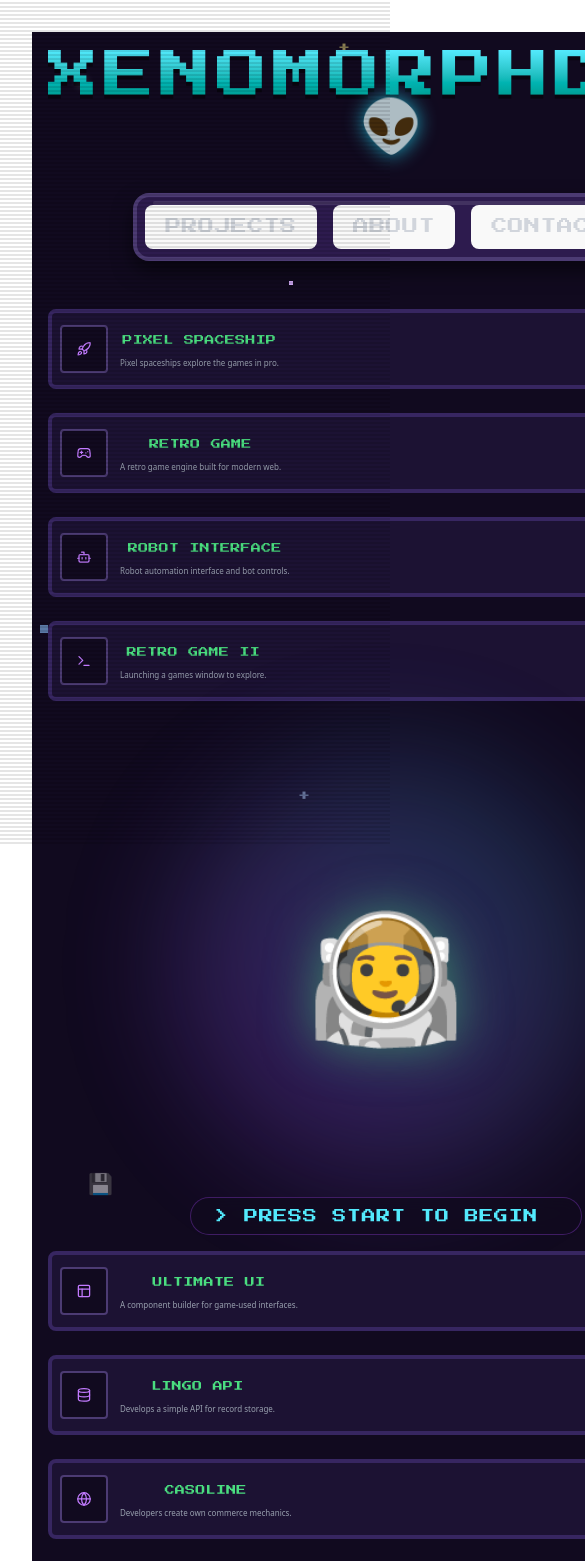
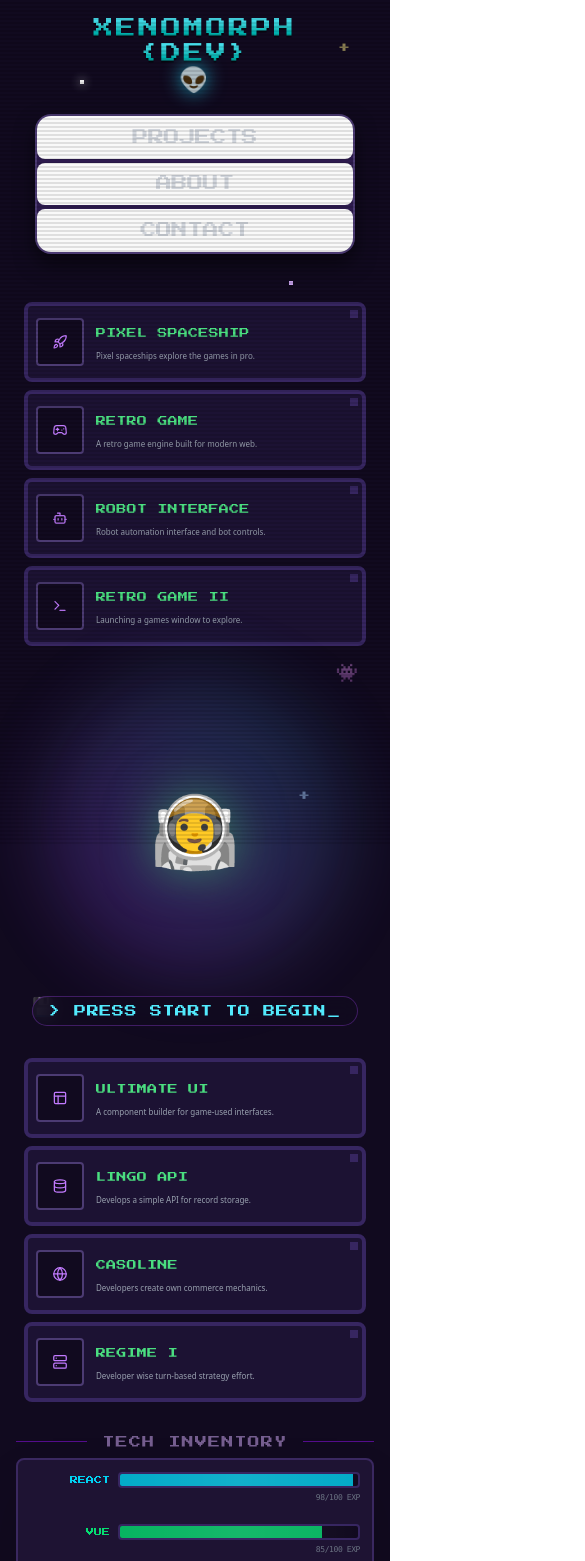
Before and after one commit to alamar1990/xenomorph, a React (Vite) app: page / in a window 390 px wide. Shown: the top 1561 px of the page, 585 px wide, since content can reach past the window. Built offline with nearby package versions, Linux system fonts and the light colour scheme.

Commit message:
fix: adjust responsiveness nav and title

```diff
--- a/index.html
+++ b/index.html
@@ -3,7 +3,7 @@
 <head>
     <meta charset="UTF-8"/>
     <link rel="icon" type="image/svg+xml" href="/vite.svg"/>
-    <meta name="viewport" content="width=device-width, initial-scale=1.0, minimum-scale=1.0, maximum-scale=5.0"/>
+    <meta name="viewport" content="width=device-width, initial-scale=1.0"/>
     <title>xenomorphdev</title>
 </head>
 <body>
--- a/src/App.css
+++ b/src/App.css
@@ -2,10 +2,8 @@
 @import url('https://fonts.googleapis.com/css2?family=Press+Start+2P&display=swap');
 
 #root {
-    max-width: 1280px;
-    margin: 0 auto;
-    padding: 2rem;
-    text-align: center;
+    width: 100%;
+    min-height: 100vh;
 }
 
 .logo {
--- a/src/PixelArcade.tsx
+++ b/src/PixelArcade.tsx
@@ -29,7 +29,6 @@ const PixelArcade = () => {
   return (
     <div
       className="min-h-screen w-full bg-[#110a1f] text-white font-pixel relative overflow-x-hidden selection:bg-green-400 selection:text-black">
-
       <div className="fixed inset-0 z-0 pointer-events-none">
         <div
           className="absolute inset-0 bg-[radial-gradient(circle_at_center,_var(--tw-gradient-stops))] from-[#2d1b4e] via-[#110a1f] to-[#000000]"></div>
@@ -42,81 +41,100 @@ const PixelArcade = () => {
 
       <div
         className="fixed inset-0 z-50 pointer-events-none bg-[linear-gradient(rgba(18,16,16,0)_50%,rgba(0,0,0,0.1)_50%)] bg-[length:100%_4px]"/>
-
       <div
         className="relative z-10 w-full max-w-7xl mx-auto px-4 py-4 md:py-8 flex flex-col min-h-screen overflow-hidden">
-
         <header className="flex flex-col items-center mb-12">
-          <h1 className="text-4xl md:text-6xl text-center mb-8 tracking-widest uppercase relative group cursor-default">
+          <h1
+            className="w-full max-w-full text-center mb-4 sm:mb-8 tracking-wider sm:tracking-widest uppercase relative group cursor-default px-2 sm:px-4">
+            <div className="flex flex-col sm:flex-row items-center justify-center gap-0 sm:gap-2 md:gap-4">
               <span
-              className="text-transparent bg-clip-text bg-gradient-to-b from-cyan-300 to-teal-600 drop-shadow-[0_4px_0_rgba(0,0,0,0.5)]">
-              XENOMORPHDEV
+                className="text-xl xs:text-2xl sm:text-4xl md:text-6xl text-transparent bg-clip-text bg-gradient-to-b from-cyan-300 to-teal-600 drop-shadow-[0_2px_0_rgba(0,0,0,0.5)] sm:drop-shadow-[0_4px_0_rgba(0,0,0,0.5)] leading-tight">
+                XENOMORPH
               </span>
               <span
-              className="inline-block ml-4 text-cyan-400 drop-shadow-[0_0_10px_rgba(34,211,238,0.8)] animate-bounce">
+                className="text-xl xs:text-2xl sm:text-4xl md:text-6xl text-transparent bg-clip-text bg-gradient-to-b from-cyan-300 to-teal-600 drop-shadow-[0_2px_0_rgba(0,0,0,0.5)] sm:drop-shadow-[0_4px_0_rgba(0,0,0,0.5)] leading-tight">
+                {'{DEV}'}
+              </span>
+              <span
+                className="text-cyan-400 drop-shadow-[0_0_10px_rgba(34,211,238,0.8)] animate-bounce text-2xl sm:text-5xl ml-0 sm:ml-2 md:ml-4">
                 👽
               </span>
+            </div>
           </h1>
 
-          <nav
-            className="bg-[#2d1b4e] border-4 border-[#4c3b73] rounded-2xl px-2 py-2 shadow-[0_10px_20px_rgba(0,0,0,0.5)] inline-flex gap-4 relative">
-            {/* Decorative shine on nav */}
-            <div className="absolute top-1 left-4 right-4 h-1 bg-white/10 rounded-full"></div>
-
+          <nav className="w-full max-w-xs sm:max-w-md mx-auto bg-[#2d1b4e] border-2 sm:border-4 border-[#4c3b73]
+                rounded-2xl shadow-[0_10px_20px_rgba(0,0,0,0.5)] overflow-hidden">
+            <div className="absolute top-1 left-2 right-2 h-0.5 sm:h-1 bg-white/10 rounded-full hidden sm:block"></div>
+            <div className="flex flex-col gap-1 sm:flex-row divide-y sm:divide-y-0 sm:divide-x divide-[#4c3b73]/50">
               {['PROJECTS', 'ABOUT', 'CONTACT'].map((item) => (
-              <button
+                <NavButton
                   key={item}
+                  label={item}
                   onClick={() => handleNav(item)}
-                className="px-6 py-2 text-sm md:text-base font-bold text-gray-300 hover:text-white hover:bg-[#584285] rounded-xl transition-all uppercase tracking-wide"
-              >
-                {item}
-              </button>
+                />
               ))}
+            </div>
           </nav>
         </header>
 
-        <main className="grid grid-cols-1 lg:grid-cols-12 gap-4 md:gap-8 mb-8 md:mb-16 items-center w-full">
-
-          <div className="lg:col-span-3 flex flex-col gap-6">
+        <main
+          className="grid grid-cols-4 gap-2 sm:gap-4 md:gap-6 lg:gap-8 mb-8 md:mb-16 w-full max-w-[2000px] mx-auto px-2 sm:px-4">
+          {/* Left Projects Column */}
+          <div
+            className="col-span-4 lg:col-span-1 grid grid-cols-2 md:grid-cols-4 lg:grid-cols-1 gap-2 sm:gap-3 md:gap-4">
             {leftProjects.map((p, i) => (
-              <ArcadeCard key={i} project={p}/>
+              <div key={i} className="col-span-2 sm:col-span-1 md:col-span-2 lg:col-span-1">
+                <ArcadeCard project={p}/>
+              </div>
             ))}
           </div>
 
-          <div className="lg:col-span-6 flex flex-col items-center justify-center relative min-h-[400px]">
-            <div className="absolute top-0 right-20 text-purple-400 opacity-50 text-xl animate-bounce">👾</div>
-            <div className="absolute bottom-10 left-10 text-cyan-400 opacity-50 text-xl animate-pulse">💾</div>
-
-            <div className="relative w-full aspect-square max-w-[500px] flex items-center justify-center">
+          {/* Center Content */}
           <div
-                className="absolute inset-10 bg-gradient-to-tr from-purple-600/30 to-cyan-600/30 blur-3xl rounded-full animate-pulse"></div>
-
-              <div className="relative z-10 text-center transform hover:scale-105 transition-transform duration-500">
-                <div className="text-9xl mb-4 drop-shadow-[0_0_25px_rgba(74,222,128,0.5)]">👨‍🚀</div>
+            className="col-span-4 lg:col-span-2 flex flex-col items-center justify-center relative min-h-[300px] md:min-h-[400px] lg:min-h-[500px] p-2 sm:p-4">
+            <div
+              className="absolute top-2 right-2 sm:right-4 md:right-8 lg:right-12 text-purple-400 opacity-50 text-lg sm:text-xl md:text-2xl animate-bounce">👾
+            </div>
+            <div
+              className="absolute bottom-4 left-2 sm:left-4 md:left-8 lg:left-12 text-cyan-400 opacity-50 text-lg sm:text-xl md:text-2xl animate-pulse">💾
+            </div>
 
             <div
-                  className="absolute -top-4 -right-8 bg-[#1a1b26] border border-cyan-500/50 p-2 rounded text-[8px] text-green-400 font-mono text-left opacity-80 shadow-lg hidden md:block">
+              className="relative w-full max-w-[90vw] sm:max-w-[80vw] md:max-w-[60vw] lg:max-w-[500px] aspect-square flex items-center justify-center">
+              <div
+                className="absolute inset-4 sm:inset-6 md:inset-8 lg:inset-10 bg-gradient-to-tr from-purple-600/30 to-cyan-600/30 blur-2xl md:blur-3xl rounded-full animate-pulse"></div>
+              <div
+                className="relative z-10 text-center transform hover:scale-105 transition-transform duration-500 w-full h-full flex flex-col items-center justify-center">
+                <div
+                  className="text-7xl sm:text-8xl md:text-9xl mb-2 sm:mb-3 md:mb-4 drop-shadow-[0_0_25px_rgba(74,222,128,0.5)]">👨‍🚀
+                </div>
+                <div
+                  className="absolute -top-2 -right-4 sm:-top-3 sm:-right-6 md:-top-4 md:-right-8 bg-[#1a1b26] border border-cyan-500/50 p-1 sm:p-1.5 md:p-2 rounded text-[6px] sm:text-[7px] md:text-[8px] text-green-400 font-mono text-left opacity-80 shadow-lg hidden md:block">
                   const world = new World();
                 </div>
                 <div
-                  className="absolute bottom-10 -left-12 bg-[#1a1b26] border border-purple-500/50 p-2 rounded text-[8px] text-purple-300 font-mono text-left opacity-80 shadow-lg hidden md:block">
+                  className="absolute bottom-6 -left-8 sm:bottom-8 sm:-left-10 md:bottom-10 md:-left-12 bg-[#1a1b26] border border-purple-500/50 p-1 sm:p-1.5 md:p-2 rounded text-[6px] sm:text-[7px] md:text-[8px] text-purple-300 font-mono text-left opacity-80 shadow-lg hidden md:block">
                   npm install universe
                 </div>
               </div>
             </div>
 
             <div
-              className="mt-[-20px] bg-[#110a1f]/80 px-6 py-2 rounded-full border border-purple-500/30 backdrop-blur-sm">
-              <p className="text-sm text-cyan-300 tracking-wider">
+              className="mt-2 sm:mt-0 bg-[#110a1f]/80 px-4 sm:px-5 md:px-6 py-1.5 sm:py-2 rounded-full border border-purple-500/30 backdrop-blur-sm w-auto">
+              <p className="text-xs sm:text-sm text-cyan-300 tracking-wider whitespace-nowrap">
                 {"> PRESS START TO BEGIN"}
-                <span className={`ml-1 ${blink ? 'opacity-100' : 'opacity-0'}`}>_</span>
+                <span className={`ml-0.5 ${blink ? 'opacity-100' : 'opacity-0'}`}>_</span>
               </p>
             </div>
           </div>
 
-          <div className="lg:col-span-3 flex flex-col gap-6">
+          {/* Right Projects Column */}
+          <div
+            className="col-span-4 lg:col-span-1 grid grid-cols-2 md:grid-cols-4 lg:grid-cols-1 gap-2 sm:gap-3 md:gap-4 mt-4 lg:mt-0">
             {rightProjects.map((p, i) => (
-              <ArcadeCard key={i} project={p}/>
+              <div key={i} className="col-span-2 sm:col-span-1 md:col-span-2 lg:col-span-1">
+                <ArcadeCard project={p}/>
+              </div>
             ))}
           </div>
 
@@ -152,6 +170,23 @@ const PixelArcade = () => {
     </div>
   );
 };
+
+const NavButton = ({
+                     label,
+                     onClick
+                   }: {
+  label: string;
+  onClick: () => void
+}) => (
+  <button
+    onClick={onClick}
+    className="px-4 py-2 sm:py-3 text-xs sm:text-sm md:text-base font-bold text-gray-300
+               hover:text-white hover:bg-[#584285] transition-all uppercase tracking-tight
+               whitespace-nowrap w-full sm:w-auto text-center"
+  >
+    {label}
+  </button>
+);
 
 const ArcadeCard = ({project}: { project: { title: string, desc: string, icon: JSX.Element } }) => (
   <div
--- a/src/index.css
+++ b/src/index.css
@@ -11,6 +11,8 @@
     text-rendering: optimizeLegibility;
     -webkit-font-smoothing: antialiased;
     -moz-osx-font-smoothing: grayscale;
+    -webkit-text-size-adjust: 100%;
+    text-size-adjust: 100%;
 }
 
 a {
@@ -25,9 +27,8 @@ a:hover {
 
 body {
     margin: 0;
-    display: flex;
-    place-items: center;
-    min-width: 320px;
+    padding: 0;
+    width: 100%;
     min-height: 100vh;
 }
 
```
Lines whose indentation alone changed are shown as unchanged.
